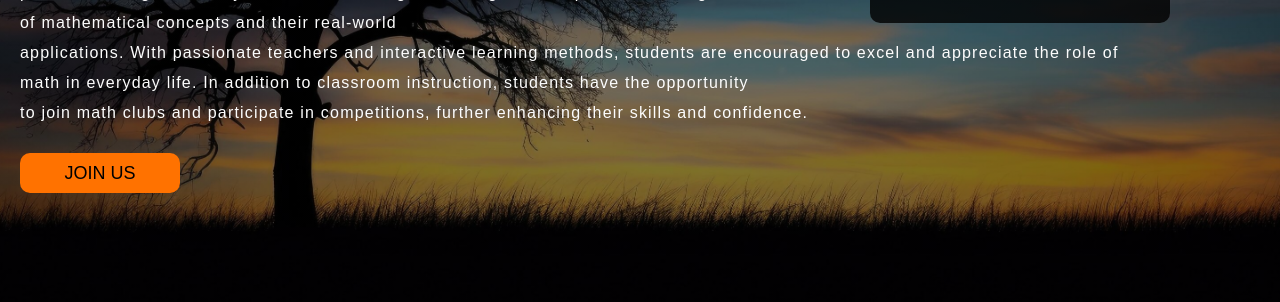
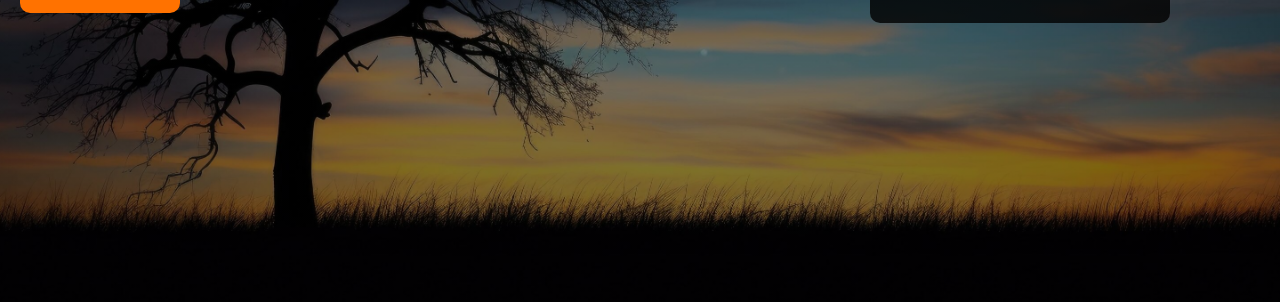
Before and after one commit to CHSMATH/education, a plain HTML site: page index.html in a window 1280 px wide. Shown: the part 570-872 px from the top of the page. Drawn offline with nearby package versions, Linux system fonts and the light colour scheme.

Commit message:
Update index.html

```diff
--- a/index.html
+++ b/index.html
@@ -30,10 +30,7 @@
         </div>
         <div class="content">
             <h1>Calumpang <br><span>Highschool Math</span> <br>Website</h1>
-            <p class="par">The Mathematics Department at Calumpang High School is dedicated to helping students <br> build a strong foundation in math through <br> engaging and challenging lessons. <br> Our curriculum spans from basic arithmetic and algebra to advanced  topics <br> such as geometry, trigonometry, and General Mathematics.
-                <br> We focus on developing critical thinking, <br> problem-solving, and analytical skills, ensuring students gain a deep understanding <br> of mathematical concepts and their real-world <br> applications. With passionate teachers and interactive learning methods, students are encouraged to excel and appreciate the role of <br> math in everyday life.
-                In addition to classroom instruction, students have the opportunity <br> to join math clubs and participate in competitions, further enhancing their skills and confidence.</p>
-
+            <p class="par">The Mathematics Department at Calumpang High School is dedicated to helping students <br> build a strong foundation in math through <br> engaging and challenging lessons. <br> Our curriculum spans from basic arithmetic and algebra to advanced  topics <br> such as geometry, trigonometry, and General Mathematics. </p>
                 <button class="cn"><a href="#">JOIN US</a></button>
 
                 <div class="form">
```
